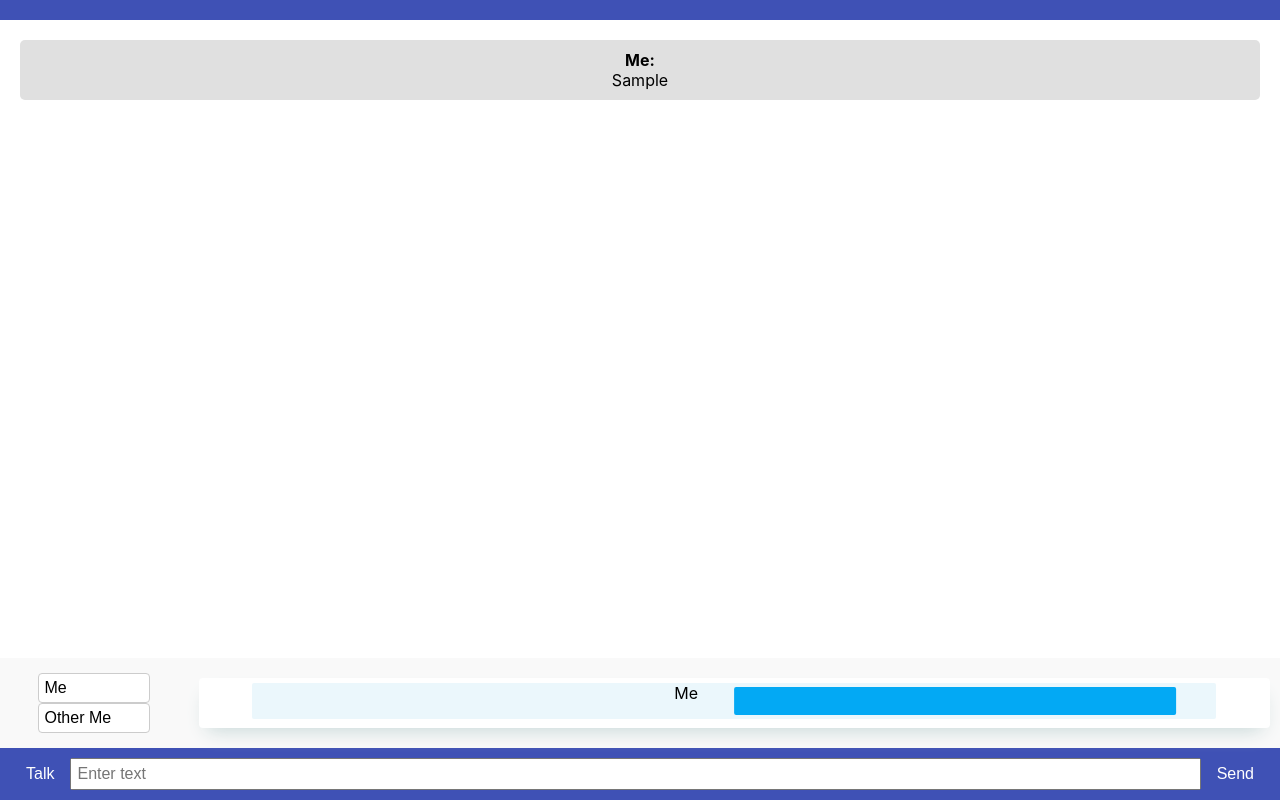
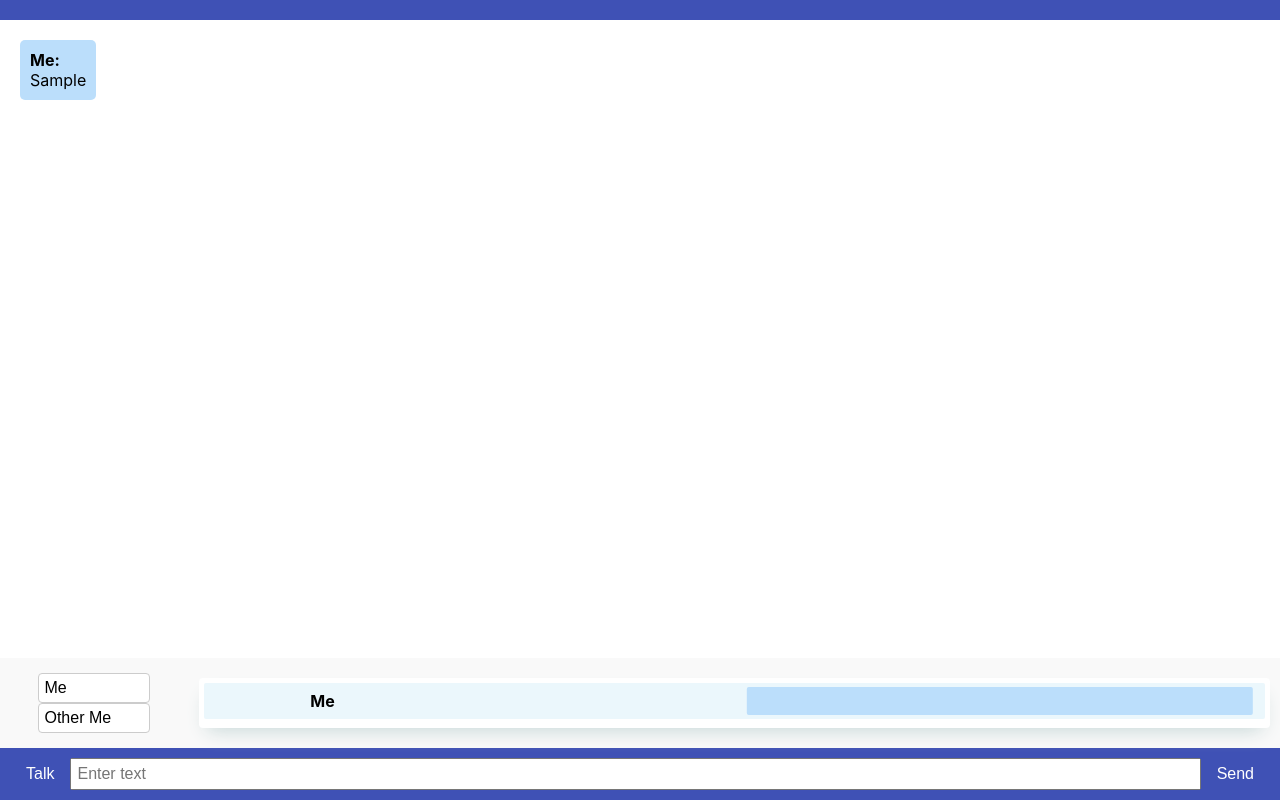
Before and after one commit to M0M0-D3V/sologue-app, a React (Create React App) app in the folder client/: page /chat in a window 1280 px wide. Both pictures are taken after typing "Sample" into the empty fields and a click on the button "Send". Built offline with nearby package versions, Linux system fonts and the light colour scheme; no server answers.

Commit message:
finish UI

```diff
--- a/client/src/components/ChatInterface.css
+++ b/client/src/components/ChatInterface.css
@@ -1,6 +1,8 @@
 :root {
   --name1: "NAME 1";
   --name2: "NAME 2";
+  --color1: #bbdefb;
+  --color2: #c5cae9;
 }
 
 
@@ -41,6 +43,8 @@
   flex: 1;
   padding: 20px;
   overflow-y: auto;
+  overflow-x:hidden;
+  overflow-wrap: anywhere;
   background-color: #ffffff;
 }
 
@@ -49,6 +53,24 @@
   padding: 10px;
   background-color: #e0e0e0;
   border-radius: 5px;
+  clear: both;
+}
+
+.name1 {
+  min-width: fit-content;
+  min-width: -webkit- fill-available;
+  max-width: 0;
+  background-color: var(--color1);
+  text-align: left;
+  float: left;
+}
+.name2 {
+  text-align: right;
+  float: right;
+  min-width: fit-content;
+  min-width: -webkit- fill-available;
+  max-width: 0;
+  background-color: var(--color2);
 }
 
 .chat-footer {
@@ -99,7 +121,6 @@
   background-color: #fff;
   box-shadow: 0 10px 20px -8px #c5d6d6;
   border-radius: 4px;
-  /* flex-shrink: 0; */
 }
 
 .knob,
@@ -115,7 +136,7 @@
 .btn {
   position: relative;
   top: 50%;
-  width: 90%;
+  width: 99%;
   height: 36px;
   margin: -20px auto 0 auto;
   overflow: hidden;
@@ -142,66 +163,56 @@
 }
 
 .knob {
-  width: 90%;
   z-index: 2;
 }
 
 .btn-bg {
   width: 100%;
+  left: 0;
+  right: 0;
   background-color: #ebf7fc;
   transition: 0.3s ease all;
-  z-index: 1;
+  z-index: 0;
 }
 
 /* Button 13 */
 #button-13 .knob:before,
 #button-13 .knob:after,
-#button-13 .knob span {
+#button-13 .knob span
+{
   position: absolute;
   top: 4px;
   width: 100px;
   height: 10px;
-  font-size: 10px;
-  font-weight: bold;
-  text-align: center;
-  line-height: 1;
   padding: 9px 4px;
   border-radius: 2px;
   transition: 0.3s ease all;
 }
 
-#button-13 .knob:before,
-#button-13 .knob:after {
-  color: #4e4e4e;
-  z-index: 3;
-}
-
-#button-13 .knob:before {
-  content: var(--name1);
-  left: 4%;
-  text-align: left;
-  z-index: 3;
-}
-
-#button-13 .knob:after {
-  content: var(--name2);
-  right: 4%;
-  text-align: right;
-  z-index: 3;
+#button-13 .knob p {
+  z-index: 2;
+  margin: 0 10%;
 }
 
 #button-13 .knob span {
-  width: 50%;
-  left: 81%;
+  width: 47%;
+  left: 75%;
   transform: translateX(-50%);
-  background-color: #03a9f4;
+  background-color: var(--color1);
   z-index: 2;
 }
 
+#button-13 .checkbox+.knob {
+  font-weight: bold;
+  font-size: 1em;
+  text-align: left;
+  line-height: 1;
+}
+
 #button-13 .checkbox:checked+.knob span {
-  left: 4%;
+  left: 1%;
   transform: translateX(0);
-  background-color: #f44336;
+  background-color: var(--color2);
 }
 
 #button-13 .checkbox:checked~.btn-bg {
--- a/client/src/components/ChatInterface.jsx
+++ b/client/src/components/ChatInterface.jsx
@@ -40,7 +40,12 @@ const ChatInterface = () => {
     <div className="chat-interface">
       <main className="text-response">
         {messages.map((message, index) => (
-          <div key={index} className="message">
+          <div
+            key={index}
+            className={
+              message.sender === name1 ? "message name1" : "message name2"
+            }
+          >
             <strong>{message.sender}:</strong>
             <br />
             {message.text}
@@ -70,11 +75,11 @@ const ChatInterface = () => {
               checked={!isName1}
               readOnly
             />
-            <div className="knob">
-              {isName1 ? name1 : name2}
+            <div className={isName1 ? "knob df ac jcfs" : "knob df ac jcfe"}>
+              <p>{isName1 ? name1 : name2}</p>
               <span></span>
+              <div className="btn-bg"></div>
             </div>
-            <div className="btn-bg"></div>
           </div>
         </div>
       </div>
```
